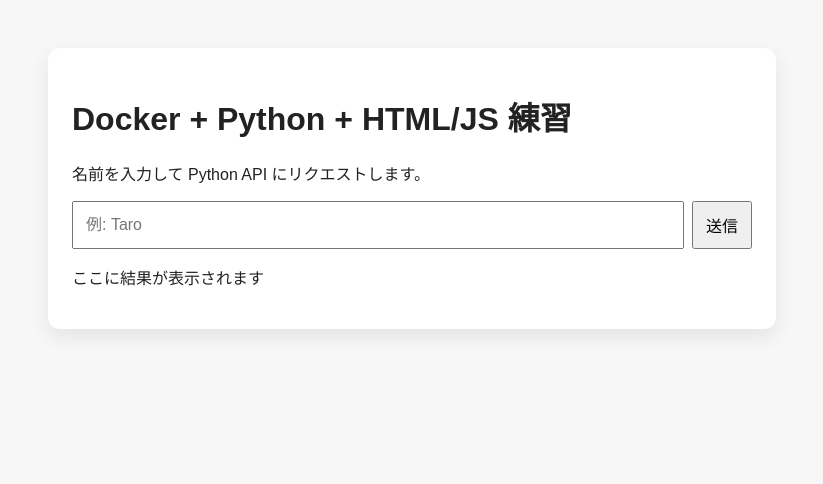
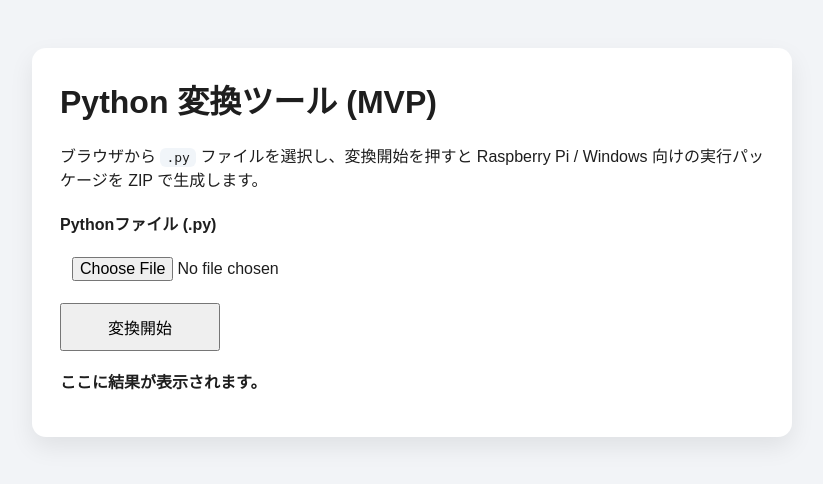
Before and after one commit to kumakuro19/Docker_prac, a Flask app: page / in a window 1280 px wide. Shown: the top 484 px of the page, without its empty margins (228-1051 px from the left). Run offline with Flask 3, Linux system fonts and the light colour scheme.

Commit message:
Implement browser-based .py conversion MVP

````diff
--- a/app/main.py
+++ b/app/main.py
@@ -1,4 +1,8 @@
-from flask import Flask, jsonify, render_template, request
+import io
+import zipfile
+from pathlib import Path
+
+from flask import Flask, jsonify, render_template, request, send_file
 
 app = Flask(__name__)
 
@@ -8,10 +12,79 @@ def index():
     return render_template("index.html")
 
 
-@app.get("/api/hello")
-def hello():
-    name = request.args.get("name", "world").strip() or "world"
-    return jsonify({"message": f"Hello, {name}!"})
+@app.post("/api/convert")
+def convert():
+    uploaded = request.files.get("py_file")
+    if not uploaded or not uploaded.filename:
+        return jsonify({"error": "Pythonファイル(.py)を選択してください。"}), 400
+
+    filename = Path(uploaded.filename).name
+    if not filename.lower().endswith(".py"):
+        return jsonify({"error": ".py ファイルのみ対応しています。"}), 400
+
+    source = uploaded.read()
+    if not source:
+        return jsonify({"error": "空ファイルは変換できません。"}), 400
+
+    base_name = Path(filename).stem
+    zip_buffer = io.BytesIO()
+    with zipfile.ZipFile(zip_buffer, mode="w", compression=zipfile.ZIP_DEFLATED) as zf:
+        zf.writestr(f"{base_name}/src/{filename}", source)
+        zf.writestr(
+            f"{base_name}/run.sh",
+            f"""#!/usr/bin/env bash
+set -euo pipefail
+cd "$(dirname "$0")"
+python3 "src/{filename}" "$@"
+""",
+        )
+        zf.writestr(
+            f"{base_name}/run.bat",
+            f"""@echo off
+setlocal
+cd /d %~dp0
+python "src\\{filename}" %*
+""",
+        )
+        zf.writestr(
+            f"{base_name}/build_exe.bat",
+            f"""@echo off
+setlocal
+cd /d %~dp0
+python -m pip install pyinstaller
+pyinstaller --onefile "src\\{filename}" --name "{base_name}"
+echo Build finished. Output: dist\\{base_name}.exe
+""",
+        )
+        zf.writestr(
+            f"{base_name}/README_CONVERTED.md",
+            f"""# Converted Package: {base_name}
+
+## Raspberry Pi (Linux)
+```bash
+chmod +x run.sh
+./run.sh
+```
+
+## Windows
+- Run script directly:
+```bat
+run.bat
+```
+- Build EXE:
+```bat
+build_exe.bat
+```
+""",
+        )
+
+    zip_buffer.seek(0)
+    return send_file(
+        zip_buffer,
+        mimetype="application/zip",
+        as_attachment=True,
+        download_name=f"{base_name}_converted.zip",
+    )
 
 
 if __name__ == "__main__":
--- a/app/static/script.js
+++ b/app/static/script.js
@@ -1,20 +1,60 @@
-const button = document.getElementById('helloBtn');
-const input = document.getElementById('nameInput');
+const form = document.getElementById('convertForm');
+const fileInput = document.getElementById('pyFile');
 const result = document.getElementById('result');
+const button = document.getElementById('convertBtn');
 
-button.addEventListener('click', async () => {
-  const name = encodeURIComponent(input.value || 'world');
-  result.textContent = '読み込み中...';
+form.addEventListener('submit', async (event) => {
+  event.preventDefault();
+
+  const file = fileInput.files?.[0];
+  if (!file) {
+    result.textContent = '.py ファイルを選択してください。';
+    return;
+  }
+
+  const formData = new FormData();
+  formData.append('py_file', file);
+
+  button.disabled = true;
+  result.textContent = '変換中です...';
 
   try {
-    const response = await fetch(`/api/hello?name=${name}`);
+    const response = await fetch('/api/convert', {
+      method: 'POST',
+      body: formData,
+    });
+
     if (!response.ok) {
-      throw new Error(`HTTP ${response.status}`);
+      let message = `HTTP ${response.status}`;
+      try {
+        const errorData = await response.json();
+        if (errorData.error) {
+          message = errorData.error;
+        }
+      } catch (_) {
+        // ignore parse error
+      }
+      throw new Error(message);
     }
 
-    const data = await response.json();
-    result.textContent = data.message;
+    const blob = await response.blob();
+    const contentDisposition = response.headers.get('Content-Disposition') || '';
+    const match = contentDisposition.match(/filename="?([^\";]+)"?/);
+    const filename = match?.[1] || 'converted.zip';
+
+    const url = URL.createObjectURL(blob);
+    const link = document.createElement('a');
+    link.href = url;
+    link.download = filename;
+    document.body.appendChild(link);
+    link.click();
+    link.remove();
+    URL.revokeObjectURL(url);
+
+    result.textContent = `変換完了: ${filename} をダウンロードしました。`;
   } catch (error) {
     result.textContent = `エラー: ${error.message}`;
+  } finally {
+    button.disabled = false;
   }
 });
--- a/app/static/style.css
+++ b/app/static/style.css
@@ -1,7 +1,11 @@
 :root {
   font-family: sans-serif;
-  color: #222;
-  background: #f7f7f7;
+  color: #1e1e1e;
+  background: #f2f4f7;
+}
+
+* {
+  box-sizing: border-box;
 }
 
 body {
@@ -9,17 +13,26 @@ body {
 }
 
 .container {
-  max-width: 680px;
+  max-width: 760px;
   margin: 48px auto;
-  background: #fff;
-  padding: 24px;
-  border-radius: 12px;
-  box-shadow: 0 8px 20px rgba(0, 0, 0, 0.08);
+  background: #ffffff;
+  padding: 28px;
+  border-radius: 14px;
+  box-shadow: 0 10px 24px rgba(0, 0, 0, 0.08);
 }
 
-.row {
-  display: flex;
-  gap: 8px;
+h1 {
+  margin-top: 0;
+}
+
+form {
+  display: grid;
+  gap: 12px;
+  margin-top: 20px;
+}
+
+label {
+  font-weight: 600;
 }
 
 input,
@@ -28,10 +41,23 @@ button {
   padding: 10px 12px;
 }
 
-input {
-  flex: 1;
+button {
+  width: 160px;
+  cursor: pointer;
 }
 
-button {
-  cursor: pointer;
+button:disabled {
+  opacity: 0.6;
+  cursor: not-allowed;
 }
+
+.result {
+  margin-top: 18px;
+  font-weight: 600;
+}
+
+code {
+  background: #f1f5f9;
+  border-radius: 6px;
+  padding: 2px 6px;
+}
--- a/app/templates/index.html
+++ b/app/templates/index.html
@@ -3,20 +3,25 @@
   <head>
     <meta charset="UTF-8" />
     <meta name="viewport" content="width=device-width, initial-scale=1.0" />
-    <title>Docker Flask Practice</title>
+    <title>Python Converter</title>
     <link rel="stylesheet" href="{{ url_for('static', filename='style.css') }}" />
   </head>
   <body>
     <main class="container">
-      <h1>Docker + Python + HTML/JS 練習</h1>
-      <p>名前を入力して Python API にリクエストします。</p>
+      <h1>Python 変換ツール (MVP)</h1>
+      <p>
+        ブラウザから <code>.py</code> ファイルを選択し、変換開始を押すと
+        Raspberry Pi / Windows 向けの実行パッケージを ZIP で生成します。
+      </p>
 
-      <div class="row">
-        <input id="nameInput" type="text" placeholder="例: Taro" />
-        <button id="helloBtn">送信</button>
-      </div>
+      <form id="convertForm">
+        <label for="pyFile">Pythonファイル (.py)</label>
+        <input id="pyFile" name="py_file" type="file" accept=".py" required />
 
-      <p id="result">ここに結果が表示されます</p>
+        <button id="convertBtn" type="submit">変換開始</button>
+      </form>
+
+      <p id="result" class="result">ここに結果が表示されます。</p>
     </main>
 
     <script src="{{ url_for('static', filename='script.js') }}"></script>
````
Also changed, not shown: HOWTO.md (+29 -69 lines), README.md.
